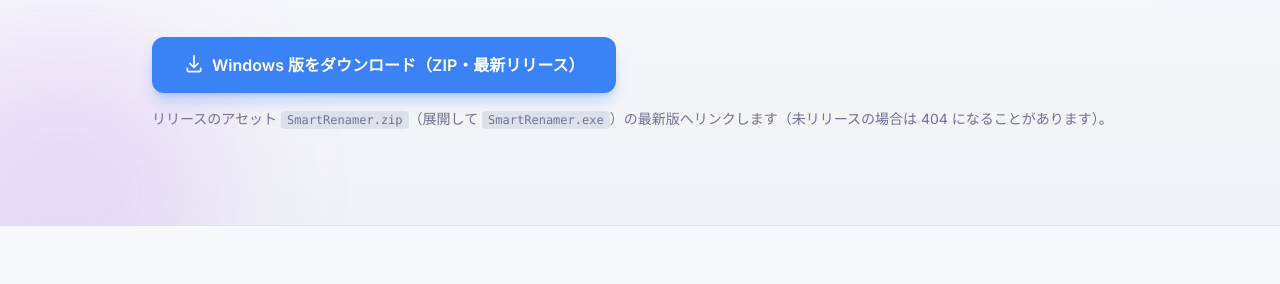
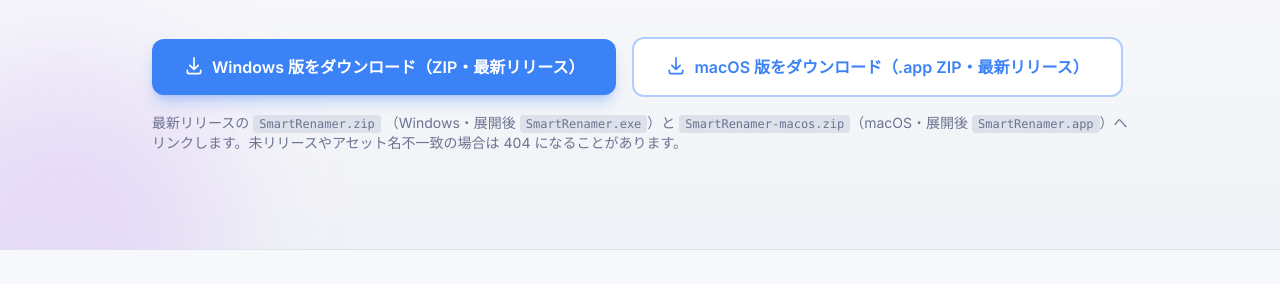
Before and after one commit to avvmoto/visual-sequence-renamer, an Astro site in the folder docs/: page / in a window 1280 px wide. Shown: the part 372-656 px from the top of the page. Built offline with nearby package versions, Linux system fonts and the light colour scheme; Astro itself is replaced by a stand-in of ours; no server answers.

Commit message:
Add MacOS builder

```diff
--- a/docs/src/content/config.ts
+++ b/docs/src/content/config.ts
@@ -8,6 +8,7 @@ const landing = defineCollection({
       titleEn: z.string(),
       subtitle: z.string(),
       downloadLabel: z.string(),
+      downloadMacLabel: z.string(),
       badge: z.string(),
     }),
     features: z.array(
--- a/docs/src/content/landing/index.md
+++ b/docs/src/content/landing/index.md
@@ -4,6 +4,7 @@ hero:
   titleEn: Visual Sequence
   subtitle: 並べた順のまま、同一フォルダで一括リネーム。
   downloadLabel: Windows 版をダウンロード（ZIP・最新リリース）
+  downloadMacLabel: macOS 版をダウンロード（.app ZIP・最新リリース）
   badge: 無料 · オープンソース（MIT）
 
 features:
@@ -27,7 +28,7 @@ steps:
 
 footer:
   copyright: © Visual Sequence Renamer
-  note: macOS は Python 環境から実行。Windows はリリースの ZIP（中身は SmartRenamer.exe）を利用できます。
+  note: 開発時は `uv run renamer` でも起動可能。配布版は Windows は ZIP 内の SmartRenamer.exe、macOS は ZIP を展開した SmartRenamer.app（未署名のため初回は「開く」が必要な場合あり）。
 ---
 
 ## このアプリについて
--- a/docs/src/env.d.ts
+++ b/docs/src/env.d.ts
@@ -3,6 +3,7 @@
 
 interface ImportMetaEnv {
   readonly PUBLIC_DOWNLOAD_URL?: string;
+  readonly PUBLIC_MACOS_DOWNLOAD_URL?: string;
   readonly PUBLIC_GITHUB_URL?: string;
   readonly PUBLIC_SITE_URL?: string;
 }
--- a/docs/src/pages/index.astro
+++ b/docs/src/pages/index.astro
@@ -10,6 +10,7 @@ const { Content } = await page.render();
 const fm = page.data;
 
 const downloadUrl = import.meta.env.PUBLIC_DOWNLOAD_URL?.trim() || "#";
+const downloadMacUrl = import.meta.env.PUBLIC_MACOS_DOWNLOAD_URL?.trim() || "";
 const githubUrl = import.meta.env.PUBLIC_GITHUB_URL?.trim() || "https://github.com/";
 const base = import.meta.env.BASE_URL;
 ---
@@ -126,7 +127,7 @@ const base = import.meta.env.BASE_URL;
           >
             {fm.hero.subtitle}
           </p>
-          <div class="mt-10 flex flex-col gap-4 sm:flex-row sm:items-center">
+          <div class="mt-10 flex flex-col gap-4 sm:flex-row sm:flex-wrap sm:items-center">
             <a
               href={downloadUrl}
               class="inline-flex items-center justify-center gap-2 rounded-xl bg-accent px-8 py-4 text-base font-semibold text-white shadow-lg shadow-accent/30 transition hover:bg-accent-dim focus:outline-none focus:ring-2 focus:ring-accent-glow focus:ring-offset-2 dark:shadow-soft-dark dark:ring-offset-ink-950"
@@ -149,6 +150,32 @@ const base = import.meta.env.BASE_URL;
               </svg>
               {fm.hero.downloadLabel}
             </a>
+            {
+              downloadMacUrl && (
+                <a
+                  href={downloadMacUrl}
+                  class="inline-flex items-center justify-center gap-2 rounded-xl border-2 border-accent/40 bg-white px-8 py-4 text-base font-semibold text-accent transition hover:bg-accent/5 focus:outline-none focus:ring-2 focus:ring-accent-glow focus:ring-offset-2 dark:bg-ink-900 dark:text-accent-glow dark:hover:bg-ink-800 dark:ring-offset-ink-950"
+                  target="_blank"
+                  rel="noopener noreferrer"
+                >
+                  <svg
+                    class="h-5 w-5 shrink-0"
+                    fill="none"
+                    stroke="currentColor"
+                    stroke-width="2"
+                    viewBox="0 0 24 24"
+                    aria-hidden="true"
+                  >
+                    <path
+                      stroke-linecap="round"
+                      stroke-linejoin="round"
+                      d="M4 16v2a2 2 0 002 2h12a2 2 0 002-2v-2M7 10l5 5 5-5m-5-9v14"
+                    />
+                  </svg>
+                  {fm.hero.downloadMacLabel}
+                </a>
+              )
+            }
             <a
               href={githubUrl}
               class="inline-flex items-center justify-center rounded-xl border border-ink-300 bg-white px-6 py-4 text-base font-medium text-ink-800 transition hover:bg-ink-50 dark:border-ink-600 dark:bg-ink-900 dark:text-ink-100 dark:hover:bg-ink-800 sm:hidden"
@@ -159,11 +186,16 @@ const base = import.meta.env.BASE_URL;
             </a>
           </div>
           <p class="mt-4 text-sm text-ink-500 dark:text-ink-400">
-            リリースのアセット <code class="rounded bg-ink-200/80 px-1.5 py-0.5 text-xs dark:bg-ink-800"
-              >SmartRenamer.zip</code
-            >（展開して <code class="rounded bg-ink-200/80 px-1.5 py-0.5 text-xs dark:bg-ink-800"
+            最新リリースの
+            <code class="rounded bg-ink-200/80 px-1.5 py-0.5 text-xs dark:bg-ink-800">SmartRenamer.zip</code>
+            （Windows・展開後 <code class="rounded bg-ink-200/80 px-1.5 py-0.5 text-xs dark:bg-ink-800"
               >SmartRenamer.exe</code
-            >）の最新版へリンクします（未リリースの場合は 404 になることがあります）。
+            >）と
+            <code class="rounded bg-ink-200/80 px-1.5 py-0.5 text-xs dark:bg-ink-800"
+              >SmartRenamer-macos.zip</code
+            >（macOS・展開後 <code class="rounded bg-ink-200/80 px-1.5 py-0.5 text-xs dark:bg-ink-800"
+              >SmartRenamer.app</code
+            >）へリンクします。未リリースやアセット名不一致の場合は 404 になることがあります。
           </p>
         </div>
       </section>
--- a/pyproject.toml
+++ b/pyproject.toml
@@ -40,7 +40,7 @@ build = [
 target-version = "py310"
 line-length = 100
 src = ["src", "tests"]
-extend-exclude = ["SmartRenamer.spec"]
+extend-exclude = ["SmartRenamer.spec", "SmartRenamer_macos.spec"]
 
 [tool.ruff.lint]
 select = ["E", "F", "I", "UP", "B"]
```
Also changed, not shown: spec.md (+5 -3 lines), .github/workflows/build.yml, .github/workflows/pages.yml, 1 other file.
